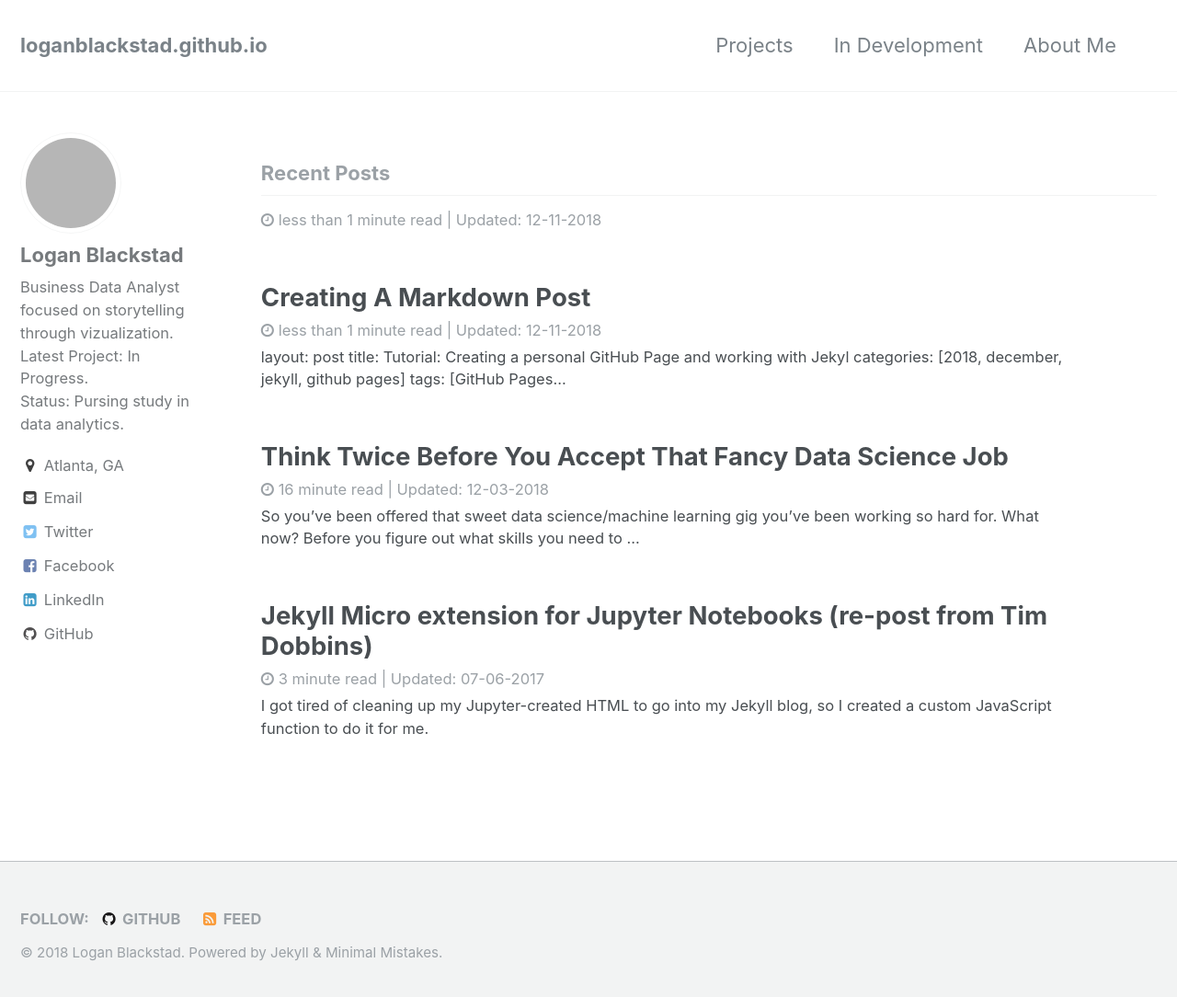
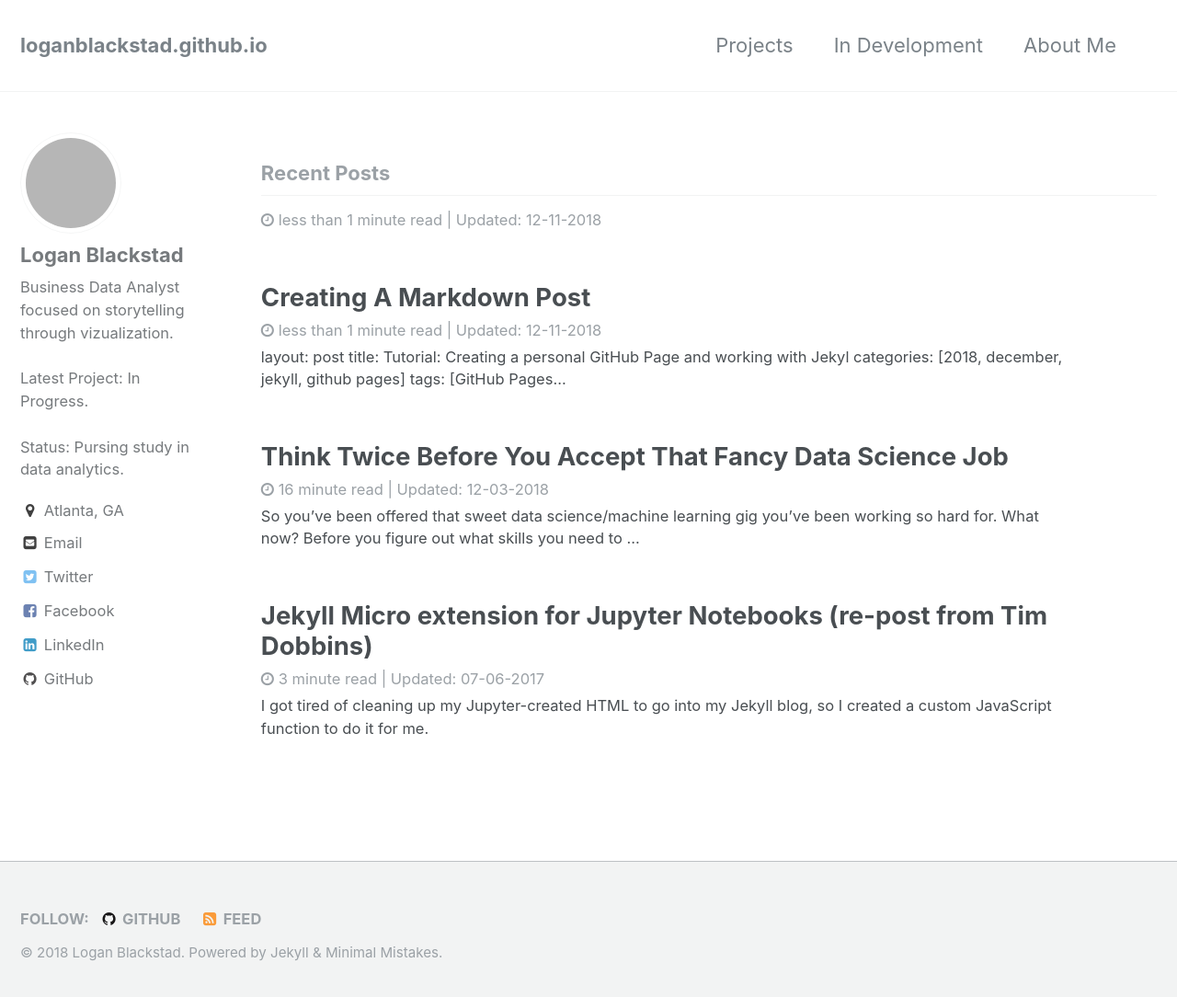
Before and after one commit to loganblackstad/loganblackstad.github.io, a Jekyll site: the page built from index.html, in a window 1280 px wide and 1092 px high. Shown: the top 1084 px of the window at 92% size. Built offline with Jekyll 4.4.1, drawn with Linux system fonts in a browser that asks for light colours; the list of posts is cut into pages by our own code; grey boxes are pictures that could not be loaded.

```diff
--- a/_config.yml
+++ b/_config.yml
@@ -81,7 +81,7 @@ analytics:
 author:
   name             : "Logan Blackstad"
   avatar           : https://avatars0.githubusercontent.com/u/26091324
-  bio              : "Business Data Analyst focused on storytelling through vizualization. <br> Latest Project: In Progress. <br> Status: Pursing study in data analytics."
+  bio              : "Business Data Analyst focused on storytelling through vizualization. <br><br> Latest Project: In Progress. <br><br> Status: Pursing study in data analytics."
   location         : "Atlanta, GA"
   email            : logan.blackstad@gmail.com
   uri              :
```
